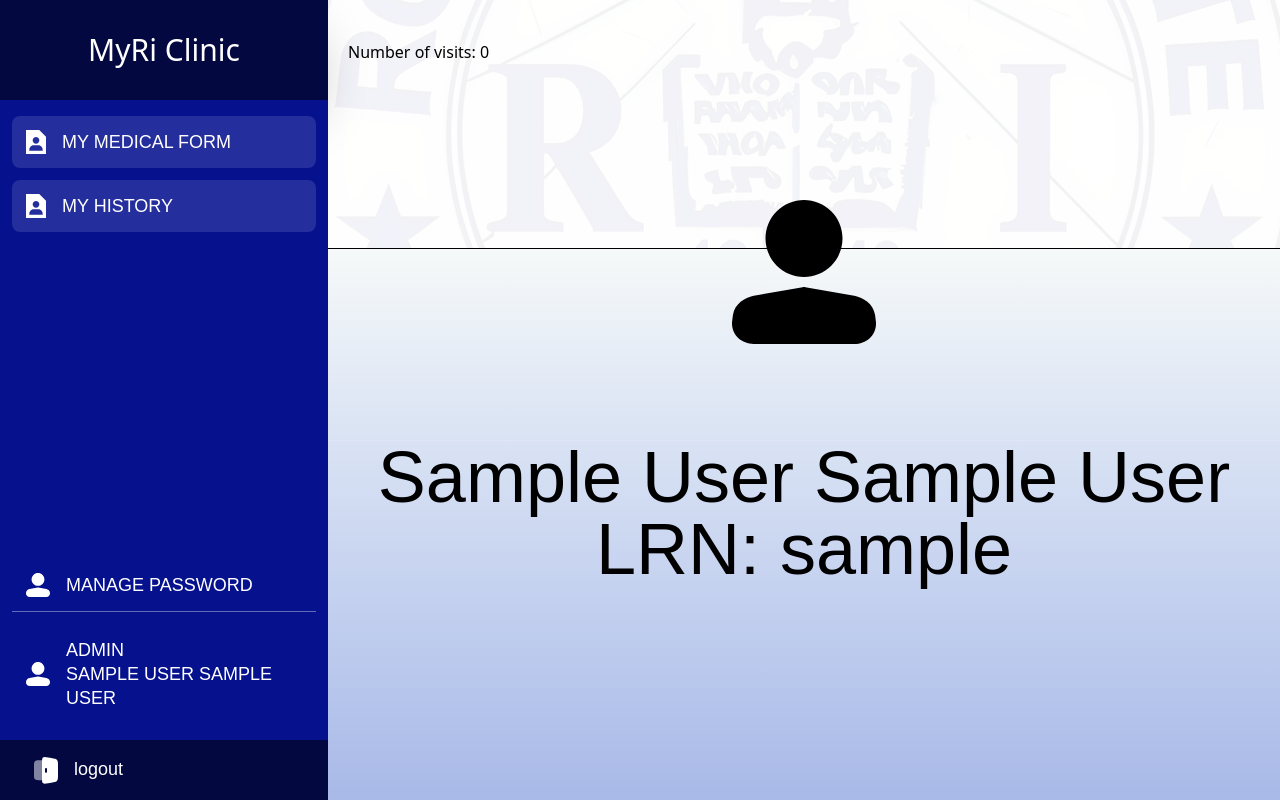
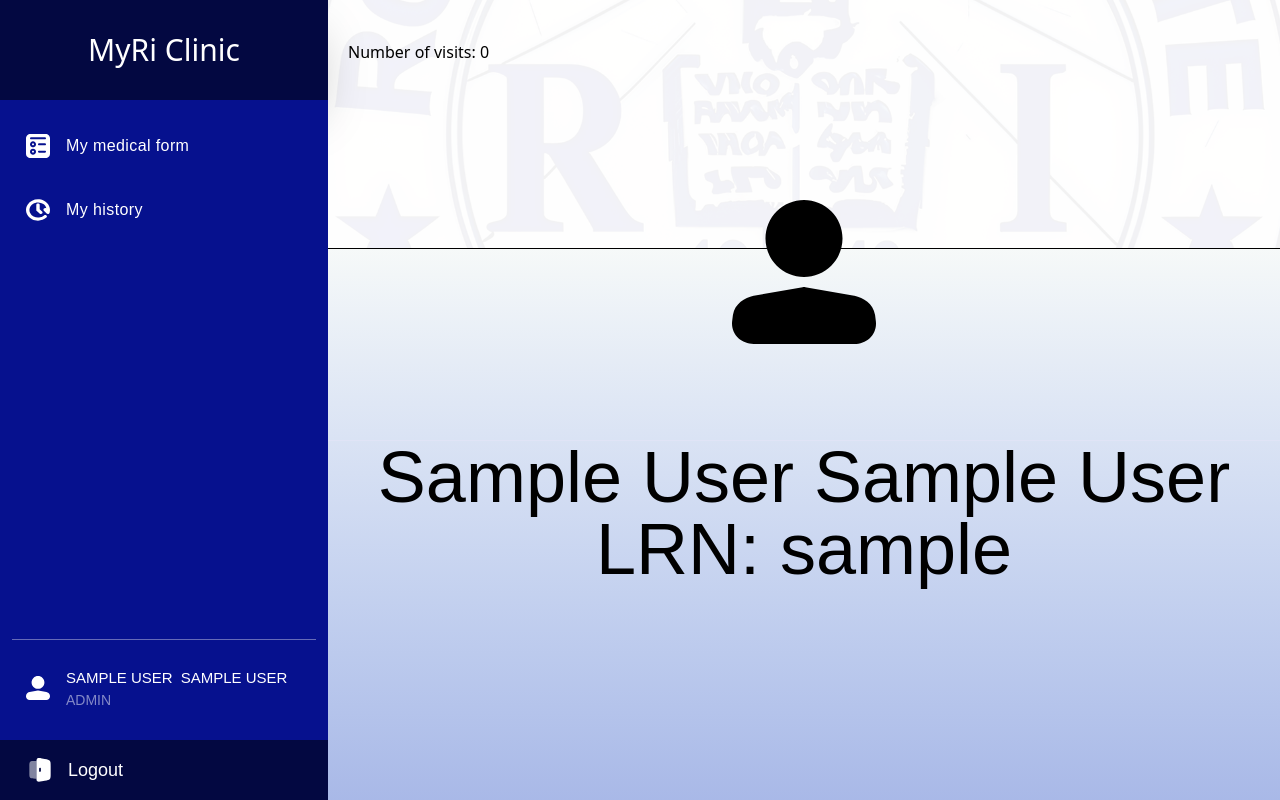
Before and after one commit to nice2ceeu/MyRI-Clinic-main, a PHP site: page /View/pages/userprofile.php in a window 1280 px wide. Run offline with PHP 8.4, Linux system fonts and the light colour scheme; the visitor is signed in with stand-in values (Sample User, id 1); data that the repository does not hold is empty; style sheets or scripts are compiled from the project's sources.

Commit message:
safe comit

```diff
--- a/View/components/studentlist.php
+++ b/View/components/studentlist.php
@@ -111,7 +111,7 @@ include('../components/body.php');
               }
             } else {
               echo "<tr>";
-              echo "<td colspan='7' class='text-center bg-[#d4d4d40c]'>" . "No data available." . "</td>";
+              echo "<td colspan='8' class='text-center bg-[#d4d4d40c]'>" . "No data available." . "</td>";
               echo "</tr>";
             }
           } catch (mysqli_sql_exception $e) {
@@ -128,7 +128,6 @@ include('../components/body.php');
     </tbody>
   </table>
 </main>
-
 <script>
   sessionStorage.setItem("lastPage", window.location.href);
 </script>
--- a/View/pages/enrolledstudentlist.php
+++ b/View/pages/enrolledstudentlist.php
@@ -163,6 +163,10 @@ include('../components/navbar.php');
 
                             echo "</tr>";
                         }
+                    } else {
+                        echo "<tr>";
+                        echo "<td colspan='8' class='text-center uppercase bg-[#d4d4d40c]'>" . "No data available." . "</td>";
+                        echo "</tr>";
                     }
                 } catch (mysqli_sql_exception $e) {
                     echo "Error: " . $e->getMessage();
--- a/View/pages/userprofile.php
+++ b/View/pages/userprofile.php
@@ -32,7 +32,6 @@ if (!isset($_SESSION['username'])) {
 include('../components/body.php');
 ?>
 
-<script src="https://cdn.jsdelivr.net/npm/@tailwindcss/browser@4"></script>
 
 <!-- navvvvvvvvvvv -->
 <header
@@ -67,49 +66,54 @@ include('../components/body.php');
 
         <!-- navlinks -->
         <section
-            class="poppins uppercase row-start-2 bg-primary flex gap-y-3 flex-col  px-3 py-4 text-lg">
+            class="poppins  row-start-2 bg-primary flex gap-y-3 flex-col  px-3 py-4 text-lg [&>a>img]:size-6 pt-5 [&>a]:text-[16px] [&>a]:lg:items-center [&>a]:tracking-wide">
+
             <!-- studnet info -->
             <a
-                class="flex gap-x-4 px-3.5 py-3.5 leading-6 bg-[#ffffff1f] rounded-lg md:flex md:justify-center lg:justify-start"
+                class="flex gap-x-4 px-3.5 py-3.5 leading-6 hover:bg-[#ffffff1f] rounded-lg md:flex md:justify-center lg:justify-start"
                 href="../pages/userformview.php">
-                <img src="../assets/icons/stud-info-icon.svg" alt="visitor-icon" />
-                <p class="md:hidden lg:block">My Medical Form</p>
+                <img src="../assets/icons/medicalform-icon.svg" alt="medicalform-icon" />
+                <p class="md:hidden lg:block">My medical form</p>
             </a>
 
             <a
-                class="flex gap-x-4 px-3.5 py-3.5 leading-6 bg-[#ffffff1f] rounded-lg md:flex md:justify-center lg:justify-start"
+                class="flex gap-x-4 px-3.5 py-3.5 leading-6 hover:bg-[#ffffff1f] rounded-lg md:flex md:justify-center lg:justify-start"
                 href="../pages/userhistory.php">
-                <img src="../assets/icons/stud-info-icon.svg" alt="visitor-icon" />
-                <p class="md:hidden lg:block">My History</p>
+                <img src="../assets/icons/history-icon.svg" alt="visitor-icon" />
+                <p class="md:hidden lg:block">My history</p>
             </a>
-            <section class="mt-auto">
-                <a
-                    class="flex gap-x-4 px-3.5 py-3.5 leading-6 rounded-lg md:flex md:justify-center lg:justify-start mt-3 hover:bg-[#ffffff1f]"
-                    href="../pages/changepass.php">
-                    <img src="../assets/icons/user-icon.svg" alt="user-icon" />
-                    <p class="md:hidden lg:block">Manage Password</p>
-                </a>
+            <section class="mt-auto uppercase">
+
                 <hr class="text-[#f5f5f565]  w-full">
                 <a
-                    class="flex gap-x-4 px-3.5 py-3.5 leading-6 rounded-lg md:flex md:justify-center lg:justify-start mt-3 hover:bg-[#ffffff1f]"
-                    href="../pages/userprofile.php">
-                    <img src="../assets/icons/user-icon.svg" alt="user-icon" />
-                    <p class="md:hidden lg:block"><?php echo $_SESSION['user_role'] . "<br>" . $firstname . " " . $lastname ?></p>
+                    class="flex gap-x-4 px-3.5 py-3.5 leading-6 rounded-lg md:flex md:justify-center lg:justify-start lg:items-center mt-3 hover:bg-[#ffffff1f]"
+                    href="">
+                    <img class="size-6 " src="../assets/icons/user-icon.svg" alt="visitor-icon" />
+                    <div class="md:hidden lg:block flex flex-col">
+                        <?php
+                        echo "
+            <div class='flex flex-row text-[15px] gap-2'>
+              <p>{$_SESSION['firstname']}</p>
+              <p>{$_SESSION['lastname']}</p>
+            </div>
+            <p class='text-sm opacity-50'>{$_SESSION['user_role']}</p>
+            "; ?>
+                    </div>
                 </a>
             </section>
         </section>
         <section
-            class="rounded-bl-2xl md:rounded-none row-start-3 bg-secondary poppins uppercase px-5 py-3.5 flex text-lg w-full items-center gap-x-5">
+            class="rounded-bl-2xl  md:rounded-none row-start-3 bg-secondary poppins   flex text-lg w-full items-center  gap-x-5">
 
             <!-- logout -->
-            <form action="../../Controller/logout.php" method="POST">
+            <form class="w-full px-3.5  " action="../../Controller/logout.php" method="POST">
                 <button
                     id="logout-btn"
                     type="submit"
                     name="submit"
-                    class="flex gap-x-4 px-3.5 py-3.5 leading-6 rounded-lg md:flex md:justify-center lg:justify-start cursor-pointer"
-                    href="../pages/index.php"><img src="../assets/icons/exit-icon.svg" alt="inforamation-icon" />
-                    <p class="md:hidden lg:block">logout</p>
+                    class="flex gap-x-4 px-3.5  poppins  rounded-lg md:flex md:justify-center lg:justify-start lg:items-center w-full cursor-pointer"
+                    href="../pages/index.php"><img class="size-6" src="../assets/icons/exit-icon.svg" alt="inforamation-icon" />
+                    <p class="md:hidden lg:block">Logout</p>
                 </button>
             </form>
         </section>
--- a/View/style/output.css
+++ b/View/style/output.css
@@ -2,10 +2,13 @@
 @layer properties;
 @layer theme, base, components, utilities;
 @layer theme {
-  :root, :host {
-    --font-sans: ui-sans-serif, system-ui, sans-serif, "Apple Color Emoji",
+  :root,
+  :host {
+    --font-sans:
+      ui-sans-serif, system-ui, sans-serif, "Apple Color Emoji",
       "Segoe UI Emoji", "Segoe UI Symbol", "Noto Color Emoji";
-    --font-mono: ui-monospace, SFMono-Regular, Menlo, Monaco, Consolas, "Liberation Mono",
+    --font-mono:
+      ui-monospace, SFMono-Regular, Menlo, Monaco, Consolas, "Liberation Mono",
       "Courier New", monospace;
     --color-amber-50: oklch(98.7% 0.022 95.277);
     --color-blue-500: oklch(62.3% 0.214 259.815);
@@ -38,17 +41,31 @@
   }
 }
 @layer base {
-  *, ::after, ::before, ::backdrop, ::file-selector-button {
+  *,
+  ::after,
+  ::before,
+  ::backdrop,
+  ::file-selector-button {
     box-sizing: border-box;
     margin: 0;
     padding: 0;
     border: 0 solid;
   }
-  html, :host {
+  html,
+  :host {
     line-height: 1.5;
     -webkit-text-size-adjust: 100%;
     tab-size: 4;
-    font-family: var(--default-font-family, ui-sans-serif, system-ui, sans-serif, "Apple Color Emoji", "Segoe UI Emoji", "Segoe UI Symbol", "Noto Color Emoji");
+    font-family: var(
+      --default-font-family,
+      ui-sans-serif,
+      system-ui,
+      sans-serif,
+      "Apple Color Emoji",
+      "Segoe UI Emoji",
+      "Segoe UI Symbol",
+      "Noto Color Emoji"
+    );
     font-feature-settings: var(--default-font-feature-settings, normal);
     font-variation-settings: var(--default-font-variation-settings, normal);
     -webkit-tap-highlight-color: transparent;
@@ -62,7 +79,12 @@
     -webkit-text-decoration: underline dotted;
     text-decoration: underline dotted;
   }
-  h1, h2, h3, h4, h5, h6 {
+  h1,
+  h2,
+  h3,
+  h4,
+  h5,
+  h6 {
     font-size: inherit;
     font-weight: inherit;
   }
@@ -71,19 +93,37 @@
     -webkit-text-decoration: inherit;
     text-decoration: inherit;
   }
-  b, strong {
+  b,
+  strong {
     font-weight: bolder;
   }
-  code, kbd, samp, pre {
-    font-family: var(--default-mono-font-family, ui-monospace, SFMono-Regular, Menlo, Monaco, Consolas, "Liberation Mono", "Courier New", monospace);
+  code,
+  kbd,
+  samp,
+  pre {
+    font-family: var(
+      --default-mono-font-family,
+      ui-monospace,
+      SFMono-Regular,
+      Menlo,
+      Monaco,
+      Consolas,
+      "Liberation Mono",
+      "Courier New",
+      monospace
+    );
     font-feature-settings: var(--default-mono-font-feature-settings, normal);
-    font-variation-settings: var(--default-mono-font-variation-settings, normal);
+    font-variation-settings: var(
+      --default-mono-font-variation-settings,
+      normal
+    );
     font-size: 1em;
   }
   small {
     font-size: 80%;
   }
-  sub, sup {
+  sub,
+  sup {
     font-size: 75%;
     line-height: 0;
     position: relative;
@@ -109,18 +149,33 @@
   summary {
     display: list-item;
   }
-  ol, ul, menu {
+  ol,
+  ul,
+  menu {
     list-style: none;
   }
-  img, svg, video, canvas, audio, iframe, embed, object {
+  img,
+  svg,
+  video,
+  canvas,
+  audio,
+  iframe,
+  embed,
+  object {
     display: block;
     vertical-align: middle;
   }
-  img, video {
+  img,
+  video {
     max-width: 100%;
     height: auto;
   }
-  button, input, select, optgroup, textarea, ::file-selector-button {
+  button,
+  input,
+  select,
+  optgroup,
+  textarea,
+  ::file-selector-button {
     font: inherit;
     font-feature-settings: inherit;
     font-variation-settings: inherit;
@@ -142,7 +197,8 @@
   ::placeholder {
     opacity: 1;
   }
-  @supports (not (-webkit-appearance: -apple-pay-button))  or (contain-intrinsic-size: 1px) {
+  @supports (not (-webkit-appearance: -apple-pay-button)) or
+    (contain-intrinsic-size: 1px) {
     ::placeholder {
       color: currentcolor;
       @supports (color: color-mix(in lab, red, red)) {
@@ -166,16 +222,27 @@
   ::-webkit-datetime-edit-fields-wrapper {
     padding: 0;
   }
-  ::-webkit-datetime-edit, ::-webkit-datetime-edit-year-field, ::-webkit-datetime-edit-month-field, ::-webkit-datetime-edit-day-field, ::-webkit-datetime-edit-hour-field, ::-webkit-datetime-edit-minute-field, ::-webkit-datetime-edit-second-field, ::-webkit-datetime-edit-millisecond-field, ::-webkit-datetime-edit-meridiem-field {
+  ::-webkit-datetime-edit,
+  ::-webkit-datetime-edit-year-field,
+  ::-webkit-datetime-edit-month-field,
+  ::-webkit-datetime-edit-day-field,
+  ::-webkit-datetime-edit-hour-field,
+  ::-webkit-datetime-edit-minute-field,
+  ::-webkit-datetime-edit-second-field,
+  ::-webkit-datetime-edit-millisecond-field,
+  ::-webkit-datetime-edit-meridiem-field {
     padding-block: 0;
   }
   :-moz-ui-invalid {
     box-shadow: none;
   }
-  button, input:where([type="button"], [type="reset"], [type="submit"]), ::file-selector-button {
+  button,
+  input:where([type="button"], [type="reset"], [type="submit"]),
+  ::file-selector-button {
     appearance: button;
   }
-  ::-webkit-inner-spin-button, ::-webkit-outer-spin-button {
+  ::-webkit-inner-spin-button,
+  ::-webkit-outer-spin-button {
     height: auto;
   }
   [hidden]:where(:not([hidden="until-found"])) {
@@ -368,16 +435,16 @@
     width: calc(var(--spacing) * 1);
   }
   .w-1\/2 {
-    width: calc(1/2 * 100%);
+    width: calc(1 / 2 * 100%);
   }
   .w-1\/3 {
-    width: calc(1/3 * 100%);
+    width: calc(1 / 3 * 100%);
   }
   .w-2 {
     width: calc(var(--spacing) * 2);
   }
   .w-2\/5 {
-    width: calc(2/5 * 100%);
+    width: calc(2 / 5 * 100%);
   }
   .w-4 {
     width: calc(var(--spacing) * 4);
@@ -435,7 +502,8 @@
     translate: var(--tw-translate-x) var(--tw-translate-y);
   }
   .transform {
-    transform: var(--tw-rotate-x,) var(--tw-rotate-y,) var(--tw-rotate-z,) var(--tw-skew-x,) var(--tw-skew-y,);
+    transform: var(--tw-rotate-x,) var(--tw-rotate-y,) var(--tw-rotate-z,)
+      var(--tw-skew-x,) var(--tw-skew-y,);
   }
   .cursor-pointer {
     cursor: pointer;
@@ -497,8 +565,12 @@
   .space-y-2 {
     :where(& > :not(:last-child)) {
       --tw-space-y-reverse: 0;
-      margin-block-start: calc(calc(var(--spacing) * 2) * var(--tw-space-y-reverse));
-      margin-block-end: calc(calc(var(--spacing) * 2) * calc(1 - var(--tw-space-y-reverse)));
+      margin-block-start: calc(
+        calc(var(--spacing) * 2) * var(--tw-space-y-reverse)
+      );
+      margin-block-end: calc(
+        calc(var(--spacing) * 2) * calc(1 - var(--tw-space-y-reverse))
+      );
     }
   }
   .gap-x-3 {
@@ -558,7 +630,7 @@
     border-color: var(--color-gray-500);
   }
   .bg-\[\#06118E\] {
-    background-color: #06118E;
+    background-color: #06118e;
   }
   .bg-\[\#06118e\] {
     background-color: #06118e;
@@ -578,11 +650,21 @@
   }
   .from-\[\#edf3f2\] {
     --tw-gradient-from: #edf3f2;
-    --tw-gradient-stops: var(--tw-gradient-via-stops, var(--tw-gradient-position), var(--tw-gradient-from) var(--tw-gradient-from-position), var(--tw-gradient-to) var(--tw-gradient-to-position));
+    --tw-gradient-stops: var(
+      --tw-gradient-via-stops,
+      var(--tw-gradient-position),
+      var(--tw-gradient-from) var(--tw-gradient-from-position),
+      var(--tw-gradient-to) var(--tw-gradient-to-position)
+    );
   }
   .to-\[\#1f2cb9\] {
     --tw-gradient-to: #1f2cb9;
-    --tw-gradient-stops: var(--tw-gradient-via-stops, var(--tw-gradient-position), var(--tw-gradient-from) var(--tw-gradient-from-position), var(--tw-gradient-to) var(--tw-gradient-to-position));
+    --tw-gradient-stops: var(
+      --tw-gradient-via-stops,
+      var(--tw-gradient-position),
+      var(--tw-gradient-from) var(--tw-gradient-from-position),
+      var(--tw-gradient-to) var(--tw-gradient-to-position)
+    );
   }
   .object-cover {
     object-fit: cover;
@@ -779,11 +861,15 @@
   }
   .shadow-2xl {
     --tw-shadow: 0 25px 50px -12px var(--tw-shadow-color, rgb(0 0 0 / 0.25));
-    box-shadow: var(--tw-inset-shadow), var(--tw-inset-ring-shadow), var(--tw-ring-offset-shadow), var(--tw-ring-shadow), var(--tw-shadow);
+    box-shadow:
+      var(--tw-inset-shadow), var(--tw-inset-ring-shadow),
+      var(--tw-ring-offset-shadow), var(--tw-ring-shadow), var(--tw-shadow);
   }
   .shadow-\[5px_5px_10px_rgba\(0\,0\,0\,0\.1\)\] {
-    --tw-shadow: 5px 5px 10px var(--tw-shadow-color, rgba(0,0,0,0.1));
-    box-shadow: var(--tw-inset-shadow), var(--tw-inset-ring-shadow), var(--tw-ring-offset-shadow), var(--tw-ring-shadow), var(--tw-shadow);
+    --tw-shadow: 5px 5px 10px var(--tw-shadow-color, rgba(0, 0, 0, 0.1));
+    box-shadow:
+      var(--tw-inset-shadow), var(--tw-inset-ring-shadow),
+      var(--tw-ring-offset-shadow), var(--tw-ring-shadow), var(--tw-shadow);
   }
   .outline {
     outline-style: var(--tw-outline-style);
@@ -791,23 +877,60 @@
   }
   .blur {
     --tw-blur: blur(8px);
-    filter: var(--tw-blur,) var(--tw-brightness,) var(--tw-contrast,) var(--tw-grayscale,) var(--tw-hue-rotate,) var(--tw-invert,) var(--tw-saturate,) var(--tw-sepia,) var(--tw-drop-shadow,);
+    filter: var(--tw-blur,) var(--tw-brightness,) var(--tw-contrast,)
+      var(--tw-grayscale,) var(--tw-hue-rotate,) var(--tw-invert,)
+      var(--tw-saturate,) var(--tw-sepia,) var(--tw-drop-shadow,);
   }
   .drop-shadow-2xl {
-    --tw-drop-shadow-size: drop-shadow(0 25px 25px var(--tw-drop-shadow-color, rgb(0 0 0 / 0.15)));
+    --tw-drop-shadow-size: drop-shadow(
+      0 25px 25px var(--tw-drop-shadow-color, rgb(0 0 0 / 0.15))
+    );
     --tw-drop-shadow: drop-shadow(var(--drop-shadow-2xl));
-    filter: var(--tw-blur,) var(--tw-brightness,) var(--tw-contrast,) var(--tw-grayscale,) var(--tw-hue-rotate,) var(--tw-invert,) var(--tw-saturate,) var(--tw-sepia,) var(--tw-drop-shadow,);
+    filter: var(--tw-blur,) var(--tw-brightness,) var(--tw-contrast,)
+      var(--tw-grayscale,) var(--tw-hue-rotate,) var(--tw-invert,)
+      var(--tw-saturate,) var(--tw-sepia,) var(--tw-drop-shadow,);
   }
   .invert {
     --tw-invert: invert(100%);
-    filter: var(--tw-blur,) var(--tw-brightness,) var(--tw-contrast,) var(--tw-grayscale,) var(--tw-hue-rotate,) var(--tw-invert,) var(--tw-saturate,) var(--tw-sepia,) var(--tw-drop-shadow,);
+    filter: var(--tw-blur,) var(--tw-brightness,) var(--tw-contrast,)
+      var(--tw-grayscale,) var(--tw-hue-rotate,) var(--tw-invert,)
+      var(--tw-saturate,) var(--tw-sepia,) var(--tw-drop-shadow,);
   }
   .filter {
-    filter: var(--tw-blur,) var(--tw-brightness,) var(--tw-contrast,) var(--tw-grayscale,) var(--tw-hue-rotate,) var(--tw-invert,) var(--tw-saturate,) var(--tw-sepia,) var(--tw-drop-shadow,);
+    filter: var(--tw-blur,) var(--tw-brightness,) var(--tw-contrast,)
+      var(--tw-grayscale,) var(--tw-hue-rotate,) var(--tw-invert,)
+      var(--tw-saturate,) var(--tw-sepia,) var(--tw-drop-shadow,);
   }
   .transition {
-    transition-property: color, background-color, border-color, outline-color, text-decoration-color, fill, stroke, --tw-gradient-from, --tw-gradient-via, --tw-gradient-to, opacity, box-shadow, transform, translate, scale, rotate, filter, -webkit-backdrop-filter, backdrop-filter, display, visibility, content-visibility, overlay, pointer-events;
-    transition-timing-function: var(--tw-ease, var(--default-transition-timing-function));
+    transition-property:
+      color,
+      background-color,
+      border-color,
+      outline-color,
+      text-decoration-color,
+      fill,
+      stroke,
+      --tw-gradient-from,
+      --tw-gradient-via,
+      --tw-gradient-to,
+      opacity,
+      box-shadow,
+      transform,
+      translate,
+      scale,
+      rotate,
+      filter,
+      -webkit-backdrop-filter,
+      backdrop-filter,
+      display,
+      visibility,
+      content-visibility,
+      overlay,
+      pointer-events;
+    transition-timing-function: var(
+      --tw-ease,
+      var(--default-transition-timing-function)
+    );
     transition-duration: var(--tw-duration, var(--default-transition-duration));
   }
   .duration-500 {
@@ -821,7 +944,7 @@
   .before\:content-\[\'Number_of_visits\:_\'\] {
     &::before {
       content: var(--tw-content);
-      --tw-content: 'Number of visits: ';
+      --tw-content: "Number of visits: ";
       content: var(--tw-content);
     }
   }
@@ -833,7 +956,7 @@
   .hover\:bg-\[\#2532CA\] {
     &:hover {
       @media (hover: hover) {
-        background-color: #2532CA;
+        background-color: #2532ca;
       }
     }
   }
@@ -971,7 +1094,9 @@
   .md\:drop-shadow-none {
     @media (width >= 48rem) {
       --tw-drop-shadow:  ;
-      filter: var(--tw-blur,) var(--tw-brightness,) var(--tw-contrast,) var(--tw-grayscale,) var(--tw-hue-rotate,) var(--tw-invert,) var(--tw-saturate,) var(--tw-sepia,) var(--tw-drop-shadow,);
+      filter: var(--tw-blur,) var(--tw-brightness,) var(--tw-contrast,)
+        var(--tw-grayscale,) var(--tw-hue-rotate,) var(--tw-invert,)
+        var(--tw-saturate,) var(--tw-sepia,) var(--tw-drop-shadow,);
     }
   }
   .md\:sm\:ml-24 {
@@ -1048,124 +1173,124 @@
     }
   }
   .\[\&\>div\]\:grid {
-    &>div {
+    & > div {
       display: grid;
     }
   }
   .\[\&\>div\]\:grid-cols-\[1fr_30px_30px\] {
-    &>div {
+    & > div {
       grid-template-columns: 1fr 30px 30px;
     }
   }
   .\[\&\>div\]\:items-center {
-    &>div {
+    & > div {
       align-items: center;
     }
   }
   .\[\&\>div\]\:gap-5 {
-    &>div {
+    & > div {
       gap: calc(var(--spacing) * 5);
     }
   }
   .\[\&\>div\]\:border-1 {
-    &>div {
+    & > div {
       border-style: var(--tw-border-style);
       border-width: 1px;
     }
   }
   .\[\&\>div\]\:p-2 {
-    &>div {
+    & > div {
       padding: calc(var(--spacing) * 2);
     }
   }
   .\[\&\>input\]\:w-full {
-    &>input {
+    & > input {
       width: 100%;
     }
   }
   .\[\&\>input\]\:p-3 {
-    &>input {
+    & > input {
       padding: calc(var(--spacing) * 3);
     }
   }
   .\[\&\>input\]\:uppercase {
-    &>input {
+    & > input {
       text-transform: uppercase;
     }
   }
   .\[\&\>p\]\:w-full {
-    &>p {
+    & > p {
       width: 100%;
     }
   }
   .\[\&\>p\]\:border-1 {
-    &>p {
+    & > p {
       border-style: var(--tw-border-style);
       border-width: 1px;
     }
   }
   .\[\&\>p\]\:p-3 {
-    &>p {
+    & > p {
       padding: calc(var(--spacing) * 3);
     }
   }
   .\[\&\>section\]\:flex {
-    &>section {
+    & > section {
       display: flex;
     }
   }
   .\[\&\>section\]\:items-center {
-    &>section {
+    & > section {
       align-items: center;
     }
   }
   .\[\&\>section\]\:gap-3 {
-    &>section {
+    & > section {
       gap: calc(var(--spacing) * 3);
     }
   }
   .\[\&\>section\>label\]\:font-semibold {
-    &>section>label {
+    & > section > label {
       --tw-font-weight: var(--font-weight-semibold);
       font-weight: var(--font-weight-semibold);
     }
   }
   .\[\&\>td\]\:border-1 {
-    &>td {
+    & > td {
       border-style: var(--tw-border-style);
       border-width: 1px;
     }
   }
   .\[\&\>th\]\:border-1 {
-    &>th {
+    & > th {
       border-style: var(--tw-border-style);
       border-width: 1px;
     }
   }
   .\[\&\>tr\]\:odd\:bg-\[\#a8a8a829\] {
-    &>tr {
+    & > tr {
       &:nth-child(odd) {
         background-color: #a8a8a829;
       }
     }
   }
   .\[\&\>tr\>td\]\:px-4 {
-    &>tr>td {
+    & > tr > td {
       padding-inline: calc(var(--spacing) * 4);
     }
   }
   .\[\&\>tr\>td\]\:py-4\.5 {
-    &>tr>td {
+    & > tr > td {
       padding-block: calc(var(--spacing) * 4.5);
     }
   }
   .\[\&\>tr\>th\]\:px-4 {
-    &>tr>th {
+    & > tr > th {
       padding-inline: calc(var(--spacing) * 4);
     }
   }
   .\[\&\>tr\>th\]\:pb-22 {
-    &>tr>th {
+    & > tr > th {
       padding-bottom: calc(var(--spacing) * 22);
     }
   }
@@ -1189,7 +1314,8 @@
 .custom-hover:hover p {
   color: white;
 }
-input[type="number"]::-webkit-inner-spin-button, input[type="number"]::-webkit-outer-spin-button {
+input[type="number"]::-webkit-inner-spin-button,
+input[type="number"]::-webkit-outer-spin-button {
   -webkit-appearance: none;
   margin: 0;
 }
@@ -1421,8 +1547,12 @@ input[type="number"]::-webkit-inner-spin-button, input[type="number"]::-webkit-o
   inherits: false;
 }
 @layer properties {
-  @supports ((-webkit-hyphens: none) and (not (margin-trim: inline))) or ((-moz-orient: inline) and (not (color:rgb(from red r g b)))) {
-    *, ::before, ::after, ::backdrop {
+  @supports ((-webkit-hyphens: none) and (not (margin-trim: inline))) or
+    ((-moz-orient: inline) and (not (color: rgb(from red r g b)))) {
+    *,
+    ::before,
+    ::after,
+    ::backdrop {
       --tw-translate-x: 0;
       --tw-translate-y: 0;
       --tw-translate-z: 0;
```
Also changed, not shown: View/components/navbar.php (+29 -18 lines), View/pages/userhistory.php (+3 -88 lines).
